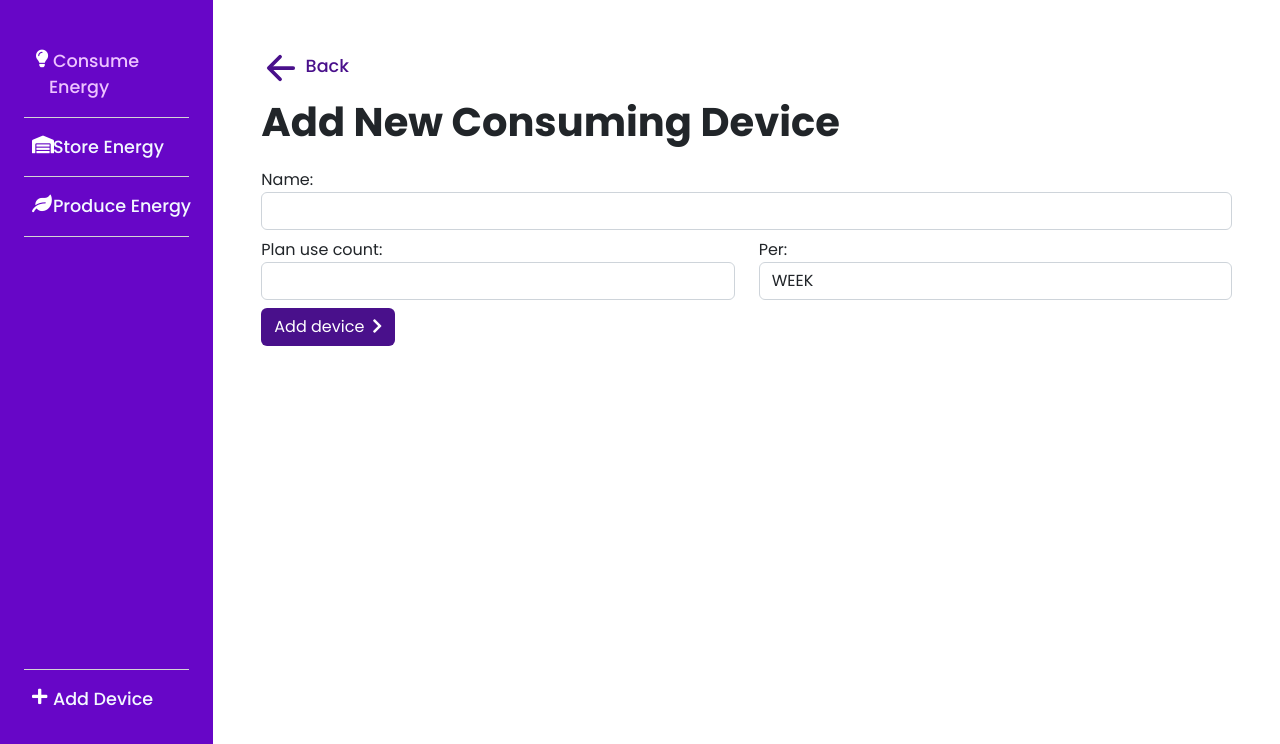
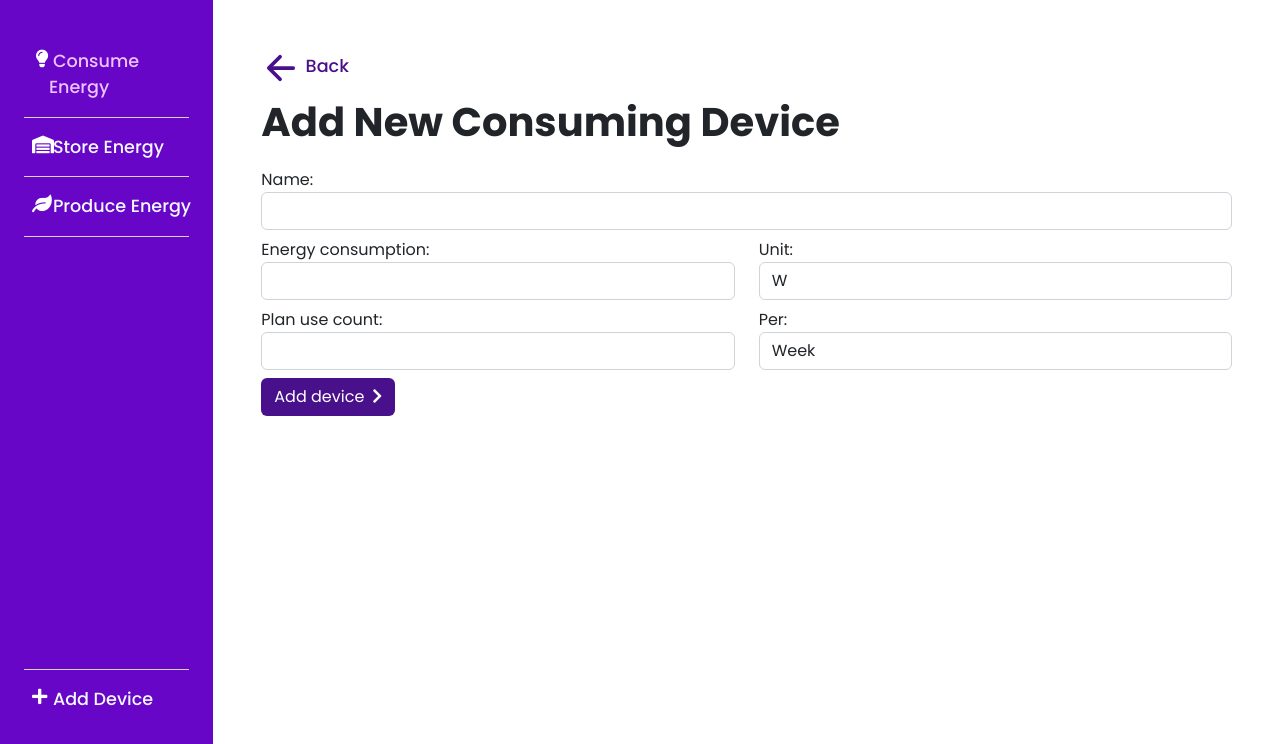
Before and after one commit to piotrzegarek/SmartEnergyHome, a Django app: page /devices/add/consume in a window 1280 px wide. Shown: the part 56-800 px from the top of the page. Run offline with Django 4.2, Linux system fonts and the light colour scheme; the visitor is signed in with stand-in values (Sample User, id 1); parts of the project's set-up code (start-up, migrations or seed data) failed here and were passed over; some web fonts are replaced.

Commit message:
Added energy consumption to energy devices

```diff
--- a/app/apps/devices/forms.py
+++ b/app/apps/devices/forms.py
@@ -1,6 +1,7 @@
-from django.forms import ModelForm, ValidationError
+from django.forms import ChoiceField, ModelForm, ValidationError
 from django.utils.translation import gettext_lazy as _
 
+from .enums import EnergyUnit, PlanPeriod
 from .models import ConsumeEnergyDevice, ProduceEnergyDevice, StoreEnergyDevice
 
 
@@ -24,7 +25,7 @@ class BaseDeviceForm(ModelForm):
 
 
 class BaseDeviceMeta:
-    exclude = ["user"]
+    exclude = ["user", "enabled"]
 
 
 class ConsumeEnergyForm(BaseDeviceForm):
@@ -33,8 +34,14 @@ class ConsumeEnergyForm(BaseDeviceForm):
         error_messages = {
             "period_execution": {
                 "min_value": _("The minimum plan execution count must be grater than 0")
-            }
+            },
+            "energy_consumption": {
+                "min_value": _("Energy consumption can't be lower than 0")
+            },
         }
+
+    plan_period = ChoiceField(choices=PlanPeriod.choices())
+    energy_unit = ChoiceField(choices=EnergyUnit.choices())
 
 
 class StoreEnergyForm(BaseDeviceForm):
--- a/app/apps/devices/models.py
+++ b/app/apps/devices/models.py
@@ -1,26 +1,27 @@
 from django.contrib.auth.models import User
 from django.core.validators import MinValueValidator
 from django.db import models
-
-from .enums import PlanPeriod
 
 
 class ConsumeEnergyDevice(models.Model):
     user = models.ForeignKey(User, on_delete=models.CASCADE)
     name = models.CharField(max_length=120)
-    plan_period = models.CharField(
-        choices=PlanPeriod.choices(), default=PlanPeriod.WEEK
-    )
+    energy_consumption = models.FloatField(validators=[MinValueValidator(0)])
+    energy_unit = models.CharField(max_length=10)
     period_execution = models.IntegerField(validators=[MinValueValidator(1)])
+    plan_period = models.CharField(max_length=120)
+    enabled = models.BooleanField(default=True)
 
 
 class StoreEnergyDevice(models.Model):
     user = models.ForeignKey(User, on_delete=models.CASCADE)
     name = models.CharField(max_length=120)
     capacity = models.IntegerField(validators=[MinValueValidator(1)])
+    enabled = models.BooleanField(default=True)
 
 
 class ProduceEnergyDevice(models.Model):
     user = models.ForeignKey(User, on_delete=models.CASCADE)
     name = models.CharField(max_length=120)
     capacity = models.IntegerField(validators=[MinValueValidator(1)])
+    enabled = models.BooleanField(default=True)
--- a/app/apps/devices/templates/devices/devices-add-form.html
+++ b/app/apps/devices/templates/devices/devices-add-form.html
@@ -34,6 +34,23 @@
                 <div class="row">
                     <div class="col-md-6">
                         <div class="form-group mb-2">
+                            <label for="{{ form.energy_consumption.id_for_label }}">Energy consumption:</label>
+                            {{ form.energy_consumption }}
+                            {{ form.energy_consumption.errors }}
+                            {{ form.energy_unit.errors }}
+                        </div>
+                    </div>
+                    <div class="col-md-6">
+                        <div class="form-group mb-2">
+                            <label for="{{ form.energy_unit.id_for_label }}">Unit:</label>
+                            {{ form.energy_unit }}
+                        </div>
+                    </div>
+                </div>
+
+                <div class="row">
+                    <div class="col-md-6">
+                        <div class="form-group mb-2">
                             <label for="{{ form.period_execution.id_for_label }}">Plan use count:</label>
                             {{ form.period_execution }}
                             {{ form.period_execution.errors }}
```
Also changed, not shown: app/apps/devices/enums.py (+14 -7 lines), app/apps/devices/migrations/0002_alter_consumeenergydevice_plan_period.py (added).
